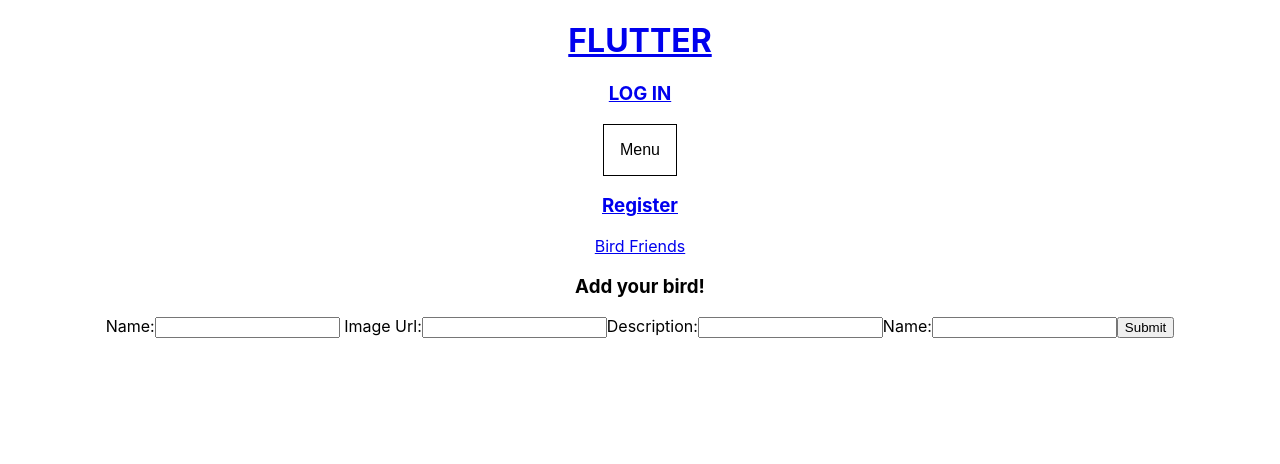
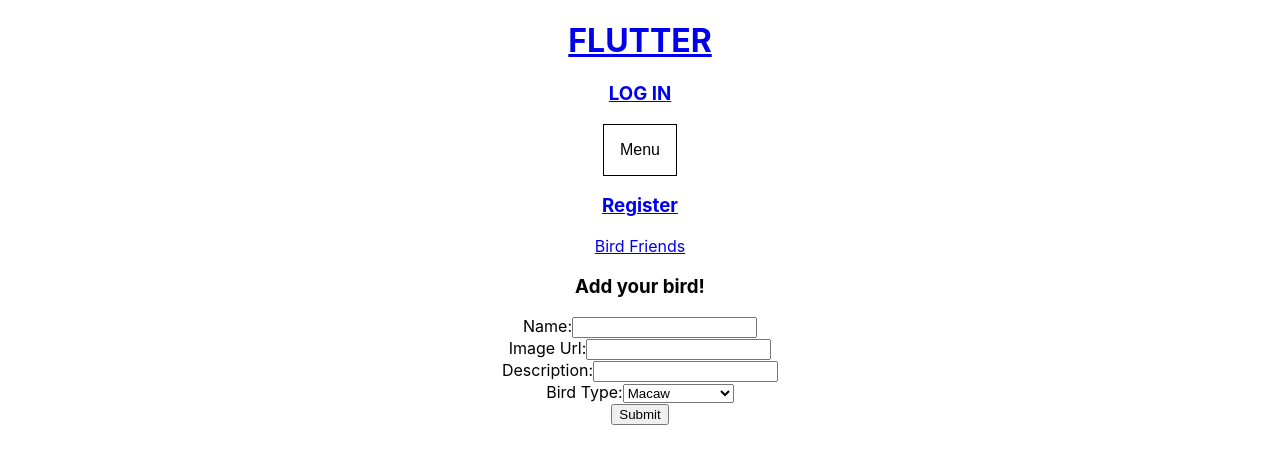
Before and after one commit to StrangerLs/Flutter, a React (Create React App) app in the folder client/: page /birds/create in a window 1280 px wide. Shown: the top 464 px of the page. Built offline with nearby package versions, Linux system fonts and the light colour scheme; no server answers.

Commit message:
create bird update

```diff
--- a/client/src/Containers/MainContainer.jsx
+++ b/client/src/Containers/MainContainer.jsx
@@ -30,10 +30,18 @@ export default function MainContainer(props) {
     fetchBirds()
   }, [])
 
+  const handleCreate = async (formData) => {
+    const birdData = await postBird(formData);
+    setBirds(prevState => [...prevState, birdData])
+    history.push('/birds')
+  }
+
   return (
     <Switch>
       <Route path='/birds/create'>
-        <BirdCreate/>
+        <BirdCreate
+          handleCreate={handleCreate}
+        />
       </Route>
       <Route path='/birds/:id'>
         <BirdInfo
--- a/client/src/Screens/BirdCreate/BirdCreate.jsx
+++ b/client/src/Screens/BirdCreate/BirdCreate.jsx
@@ -34,7 +34,7 @@ export default function BirdCreate(props) {
           onChange={handleChange}
         />
       </label>
-
+      <br/>
       <label> Image Url:
         <input
           type='text'
@@ -43,7 +43,7 @@ export default function BirdCreate(props) {
           onChange={handleChange}
         />
       </label>
-
+      <br/>
       <label>Description:
         <input
           type='text'
@@ -52,15 +52,22 @@ export default function BirdCreate(props) {
           onChange={handleChange}
         />
       </label>
-
-      <label>Name:
-        <input
-          type='text'
+      <br/>
+      <label>Bird Type:
+        <select
+          defaultValue='default'
           name='type_of_bird'
           value={type_of_bird}
           onChange={handleChange}
-        />
+        >
+          <option disabled value='default'>-- Select bird --</option>
+          <option>Macaw</option>
+          <option>Conure</option>
+          <option>Cockatoo</option>
+          <option>African Grey</option>
+        </select>
       </label>
+      <br/>
       <button>Submit</button>
     </form>
   )
```
